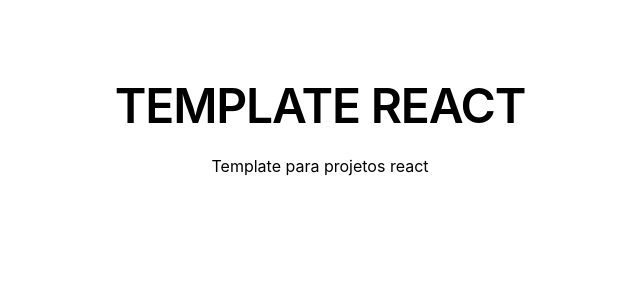
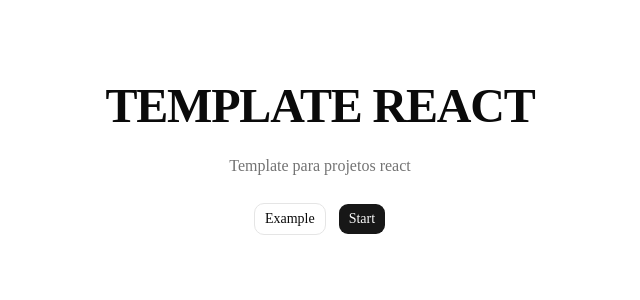
Before and after one commit to vinnlops/react-shadcn-starter, a React (Vite) app: page / in a window 1280 px wide. Shown: the top 300 px of the page, without its empty margins (320-960 px from the left). Built offline with nearby package versions, Linux system fonts and the light colour scheme.

Commit message:
fix: correção de estilização do shadcn

```diff
--- /dev/null
+++ b/src/core/styles/core/base.css
@@ -0,0 +1,52 @@
+@layer base {
+    * {
+        border-color: var(--border);
+        outline-color: color-mix(in oklch, var(--ring) 50%, transparent);
+    }
+
+body,
+html {
+    margin: 0;
+    background-color: var(--background);
+
+    color: var(--foreground);
+    font-family: var(--font-sans);
+    font-optical-sizing: auto;
+    font-style: normal;
+
+    transition-property: background-color, color;
+    transition-timing-function: var(--ease-responsive);
+    transition-duration: var(--transition-slow);
+}
+
+#root {
+    width: 100%;
+    margin: 0 auto;
+    min-height: 100svh;
+    display: flex;
+    flex-direction: column;
+    box-sizing: border-box;
+}
+
+main {
+    display: flex;
+}
+
+*,
+*::before,
+*::after {
+    box-sizing: border-box;
+}
+
+input[type="password"]::-webkit-credentials-auto-fill-button,
+input[type="password"]::-webkit-password-toggle-button {
+    display: none;
+    visibility: hidden;
+    pointer-events: none;
+}
+
+input[type="password"]::-ms-reveal,
+input[type="password"]::-ms-clear {
+    display: none;
+}
+}
--- a/src/core/styles/core/index.css
+++ b/src/core/styles/core/index.css
@@ -29,7 +29,6 @@
   --chart-3: oklch(0.439 0 0);
   --chart-4: oklch(0.371 0 0);
   --chart-5: oklch(0.269 0 0);
-  --radius: 0.625rem;
   --sidebar: oklch(0.985 0 0);
   --sidebar-foreground: oklch(0.145 0 0);
   --sidebar-primary: oklch(0.205 0 0);
@@ -38,6 +37,30 @@
   --sidebar-accent-foreground: oklch(0.205 0 0);
   --sidebar-border: oklch(0.922 0 0);
   --sidebar-ring: oklch(0.708 0 0);
+  --radius: 0.625rem;
+
+  /* Compatibilidade temporária com as telas existentes. */
+  --background-light: var(--card);
+  --background-dark: var(--sidebar);
+  --muted-100: var(--muted);
+  --muted-200: var(--border);
+  --muted-300: var(--input);
+  --muted-400: var(--ring);
+  --muted-500: var(--muted-foreground);
+  --muted-600: var(--muted-foreground);
+  --muted-700: var(--foreground);
+  --muted-800: var(--foreground);
+  --muted-900: var(--foreground);
+  --focus-outline: var(--ring);
+  --focus-outline-contrast: var(--background);
+  --focus-outline-width: 2px;
+  --focus-outline-offset: 2px;
+  --transition-fast: 150ms;
+  --transition-normal: 250ms;
+  --transition-slow: 450ms;
+  --ease-smooth: cubic-bezier(0.42, 0, 0.58, 1);
+  --ease-responsive: cubic-bezier(0.12, 0.57, 0.51, 1);
+  --ease-emphasized: cubic-bezier(0.51, 0, 0.28, 1);
 }
 
 .dark {
@@ -73,3 +96,57 @@
   --sidebar-border: oklch(1 0 0 / 10%);
   --sidebar-ring: oklch(0.556 0 0);
 }
+
+@theme inline {
+  --color-background: var(--background);
+  --color-foreground: var(--foreground);
+  --color-card: var(--card);
+  --color-card-foreground: var(--card-foreground);
+  --color-popover: var(--popover);
+  --color-popover-foreground: var(--popover-foreground);
+  --color-primary: var(--primary);
+  --color-primary-foreground: var(--primary-foreground);
+  --color-secondary: var(--secondary);
+  --color-secondary-foreground: var(--secondary-foreground);
+  --color-muted: var(--muted);
+  --color-muted-foreground: var(--muted-foreground);
+  --color-accent: var(--accent);
+  --color-accent-foreground: var(--accent-foreground);
+  --color-destructive: var(--destructive);
+  --color-border: var(--border);
+  --color-input: var(--input);
+  --color-ring: var(--ring);
+  --color-chart-1: var(--chart-1);
+  --color-chart-2: var(--chart-2);
+  --color-chart-3: var(--chart-3);
+  --color-chart-4: var(--chart-4);
+  --color-chart-5: var(--chart-5);
+  --color-sidebar: var(--sidebar);
+  --color-sidebar-foreground: var(--sidebar-foreground);
+  --color-sidebar-primary: var(--sidebar-primary);
+  --color-sidebar-primary-foreground: var(--sidebar-primary-foreground);
+  --color-sidebar-accent: var(--sidebar-accent);
+  --color-sidebar-accent-foreground: var(--sidebar-accent-foreground);
+  --color-sidebar-border: var(--sidebar-border);
+  --color-sidebar-ring: var(--sidebar-ring);
+  --radius-sm: calc(var(--radius) - 4px);
+  --radius-md: calc(var(--radius) - 2px);
+  --radius-lg: var(--radius);
+  --radius-xl: calc(var(--radius) + 4px);
+  --radius-2xl: calc(var(--radius) + 8px);
+  --radius-3xl: calc(var(--radius) + 12px);
+  --radius-4xl: calc(var(--radius) + 16px);
+  --font-sans: "Outfit", sans-serif;
+  --color-background-light: var(--background-light);
+  --color-background-dark: var(--background-dark);
+  --color-muted-100: var(--muted-100);
+  --color-muted-200: var(--muted-200);
+  --color-muted-300: var(--muted-300);
+  --color-muted-400: var(--muted-400);
+  --color-muted-500: var(--muted-500);
+  --color-muted-600: var(--muted-600);
+  --color-muted-700: var(--muted-700);
+  --color-muted-800: var(--muted-800);
+  --color-muted-900: var(--muted-900);
+  --color-focus-outline: var(--ring);
+}
--- a/src/core/styles/index.ts
+++ b/src/core/styles/index.ts
@@ -1 +1,2 @@
 import './core/index.css'
+import './core/base.css'
--- a/src/features/home/components/HomeHero/index.tsx
+++ b/src/features/home/components/HomeHero/index.tsx
@@ -1,9 +1,19 @@
 import { PageHeader } from "@/shared/components/PageHeader";
+import { Button } from "@/shared/shadcn/components/ui/button";
 
 export function HomeHero() {
   return (
     <>
-      <PageHeader title="TEMPLATE REACT" description="Template para projetos react"></PageHeader>
+      <PageHeader
+        title="TEMPLATE REACT"
+        description="Template para projetos react"
+        actions={
+          <>
+            <Button variant="outline">Example</Button>
+            <Button>Start</Button>
+          </>
+        }
+      ></PageHeader>
     </>
   );
 }
```
